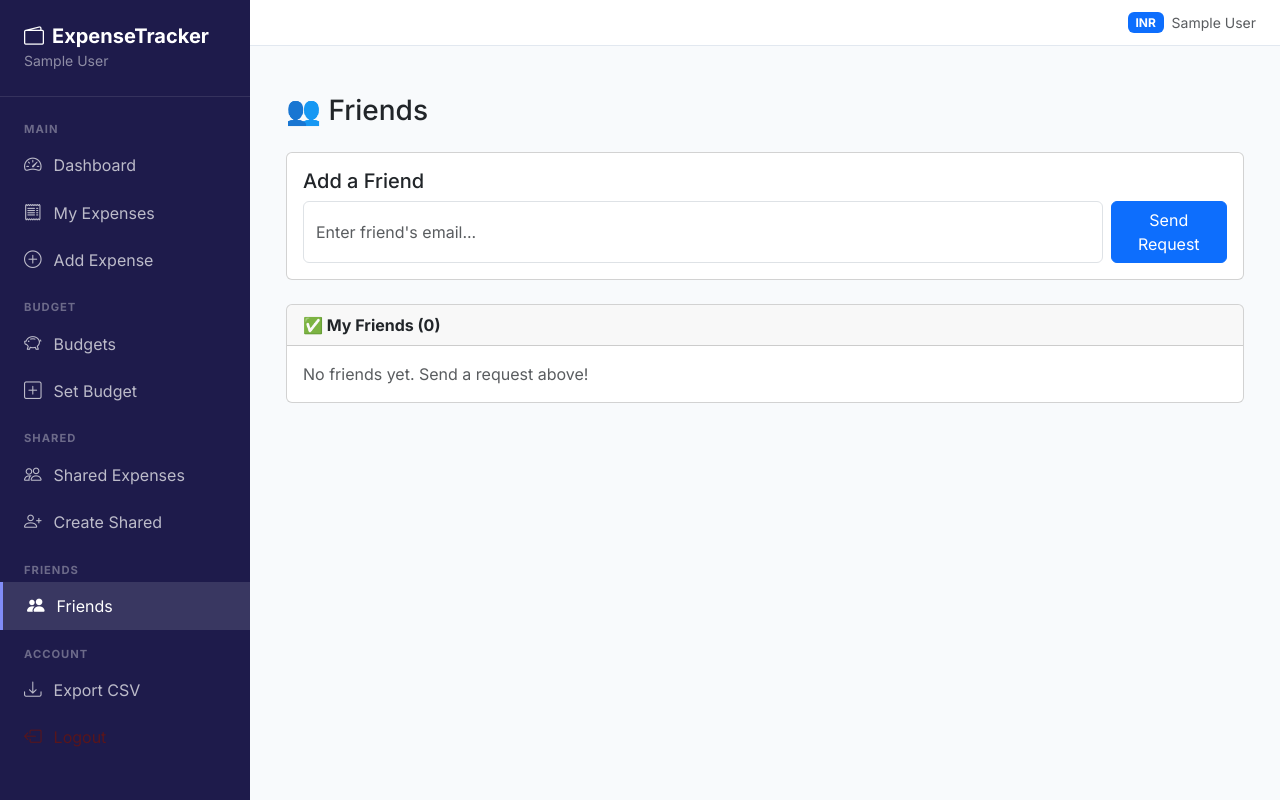
After one commit to harish-2805/Expense-tracker, a Django app: page /accounts/friends/ in a window 1280 px wide. The commit adds this page. Run offline with Django 4.2, Linux system fonts and the light colour scheme; the visitor is signed in with stand-in values (Sample User, id 1).

Commit message:
added friends feature

```diff
--- a/accounts/urls.py
+++ b/accounts/urls.py
@@ -5,4 +5,9 @@ urlpatterns = [
     path('register/', views.register_view, name='register'),
     path('login/', views.login_view, name='login'),
     path('logout/', views.logout_view, name='logout'),
+    # Friends
+    path('friends/', views.friends_list, name='friends_list'),
+    path('friends/send/', views.send_friend_request, name='send_friend_request'),
+    path('friends/<int:pk>/<str:action>/', views.respond_friend_request, name='respond_friend_request'),
+    path('friends/remove/<int:pk>/', views.remove_friend, name='remove_friend'),
 ]
--- a/accounts/views.py
+++ b/accounts/views.py
@@ -44,3 +44,102 @@ def logout_view(request):
     logout(request)
     messages.success(request, 'You have been logged out successfully.')
     return redirect('login')
+
+# Add this import at the top of accounts/views.py
+from .models import CustomUser, Friendship
+from django.contrib.auth.decorators import login_required
+from django.contrib import messages
+from django.shortcuts import render, redirect, get_object_or_404
+from django.db.models import Q
+
+
+@login_required
+def friends_list(request):
+    friends = request.user.get_friends()
+    pending_received = request.user.get_pending_requests()
+    pending_sent = Friendship.objects.filter(from_user=request.user, status='pending')
+
+    return render(request, 'accounts/friends.html', {
+        'friends': friends,
+        'pending_received': pending_received,
+        'pending_sent': pending_sent,
+    })
+
+
+@login_required
+def send_friend_request(request):
+    if request.method == 'POST':
+        email = request.POST.get('email', '').strip()
+        if not email:
+            messages.error(request, 'Please enter an email address.')
+            return redirect('friends_list')
+
+        if email == request.user.email:
+            messages.error(request, "You can't add yourself as a friend.")
+            return redirect('friends_list')
+
+        try:
+            to_user = CustomUser.objects.get(email=email)
+        except CustomUser.DoesNotExist:
+            messages.error(request, f'No user found with email: {email}')
+            return redirect('friends_list')
+
+        # Check if already friends or request exists
+        existing = Friendship.objects.filter(
+            Q(from_user=request.user, to_user=to_user) |
+            Q(from_user=to_user, to_user=request.user)
+        ).first()
+
+        if existing:
+            if existing.status == 'accepted':
+                messages.info(request, f'You are already friends with {to_user.email}.')
+            elif existing.status == 'pending':
+                messages.info(request, f'A friend request already exists with {to_user.email}.')
+            elif existing.status == 'rejected':
+                # Allow re-sending if previously rejected
+                existing.status = 'pending'
+                existing.from_user = request.user
+                existing.to_user = to_user
+                existing.save()
+                messages.success(request, f'Friend request sent to {to_user.email}!')
+        else:
+            Friendship.objects.create(from_user=request.user, to_user=to_user)
+            messages.success(request, f'Friend request sent to {to_user.email}!')
+
+    return redirect('friends_list')
+
+
+@login_required
+def respond_friend_request(request, pk, action):
+    friendship = get_object_or_404(Friendship, pk=pk, to_user=request.user)
+
+    if action == 'accept':
+        friendship.status = 'accepted'
+        friendship.save()
+        messages.success(request, f'You are now friends with {friendship.from_user.email}!')
+    elif action == 'reject':
+        friendship.status = 'rejected'
+        friendship.save()
+        messages.info(request, f'Friend request from {friendship.from_user.email} rejected.')
+
+    return redirect('friends_list')
+
+
+@login_required
+def remove_friend(request, pk):
+    user = request.user
+    friend = get_object_or_404(CustomUser, pk=pk)
+
+    friendship = Friendship.objects.filter(
+        Q(from_user=user, to_user=friend) |
+        Q(from_user=friend, to_user=user),
+        status='accepted'
+    ).first()
+
+    if friendship:
+        friendship.delete()
+        messages.success(request, f'{friend.email} removed from friends.')
+    else:
+        messages.error(request, 'Friendship not found.')
+
+    return redirect('friends_list')
--- /dev/null
+++ b/templates/accounts/friends.html
@@ -0,0 +1,76 @@
+{% extends 'base.html' %}
+{% block content %}
+<div class="container py-4">
+  <h3 class="mb-4">👥 Friends</h3>
+
+  <!-- Send Friend Request -->
+  <div class="card mb-4">
+    <div class="card-body">
+      <h5 class="card-title">Add a Friend</h5>
+      <form method="post" action="{% url 'send_friend_request' %}" class="d-flex gap-2">
+        {% csrf_token %}
+        <input type="email" name="email" class="form-control" placeholder="Enter friend's email..." required>
+        <button type="submit" class="btn btn-primary">Send Request</button>
+      </form>
+    </div>
+  </div>
+
+  <!-- Pending Received Requests -->
+  {% if pending_received %}
+  <div class="card mb-4 border-warning">
+    <div class="card-header bg-warning text-dark">
+      <strong>📬 Pending Requests ({{ pending_received.count }})</strong>
+    </div>
+    <ul class="list-group list-group-flush">
+      {% for fr in pending_received %}
+      <li class="list-group-item d-flex justify-content-between align-items-center">
+        <span>{{ fr.from_user.email }}{% if fr.from_user.full_name %} — {{ fr.from_user.full_name }}{% endif %}</span>
+        <span>
+          <a href="{% url 'respond_friend_request' fr.pk 'accept' %}" class="btn btn-sm btn-success me-1">✔ Accept</a>
+          <a href="{% url 'respond_friend_request' fr.pk 'reject' %}" class="btn btn-sm btn-outline-danger">✘ Reject</a>
+        </span>
+      </li>
+      {% endfor %}
+    </ul>
+  </div>
+  {% endif %}
+
+  <!-- Pending Sent Requests -->
+  {% if pending_sent %}
+  <div class="card mb-4 border-secondary">
+    <div class="card-header bg-light">
+      <strong>📤 Sent Requests</strong>
+    </div>
+    <ul class="list-group list-group-flush">
+      {% for fr in pending_sent %}
+      <li class="list-group-item text-muted">
+        {{ fr.to_user.email }} — <em>Awaiting response...</em>
+      </li>
+      {% endfor %}
+    </ul>
+  </div>
+  {% endif %}
+
+  <!-- Friends List -->
+  <div class="card">
+    <div class="card-header"><strong>✅ My Friends ({{ friends.count }})</strong></div>
+    {% if friends %}
+    <ul class="list-group list-group-flush">
+      {% for friend in friends %}
+      <li class="list-group-item d-flex justify-content-between align-items-center">
+        <span>
+          <i class="bi bi-person-circle me-2"></i>
+          {{ friend.email }}{% if friend.full_name %} — {{ friend.full_name }}{% endif %}
+        </span>
+        <a href="{% url 'remove_friend' friend.pk %}"
+           class="btn btn-sm btn-outline-danger"
+           onclick="return confirm('Remove {{ friend.email }} from friends?')">Remove</a>
+      </li>
+      {% endfor %}
+    </ul>
+    {% else %}
+    <div class="card-body text-muted">No friends yet. Send a request above!</div>
+    {% endif %}
+  </div>
+</div>
+{% endblock %}
--- a/templates/base.html
+++ b/templates/base.html
@@ -15,7 +15,6 @@
       --sidebar-width: 250px;
     }
     body { font-family: 'Inter', sans-serif; background: #f8fafc; }
-    /* Sidebar */
     #sidebar {
       position: fixed; top: 0; left: 0; height: 100vh;
       width: var(--sidebar-width); background: var(--sidebar-bg);
@@ -38,7 +37,6 @@
       text-transform: uppercase; letter-spacing: 1px;
       padding: 1rem 1.5rem .25rem;
     }
-    /* Main content */
     #main-content { margin-left: var(--sidebar-width); min-height: 100vh; }
     .topbar {
       background: #fff; border-bottom: 1px solid #e2e8f0;
@@ -46,37 +44,40 @@
       display: flex; align-items: center; justify-content: space-between;
     }
     .page-content { padding: 1.5rem; }
-    /* Cards */
     .stat-card { border: none; border-radius: 12px; box-shadow: 0 1px 3px rgba(0,0,0,.08); }
     .stat-card .icon-box {
       width: 48px; height: 48px; border-radius: 12px;
       display: flex; align-items: center; justify-content: center; font-size: 1.4rem;
     }
-    /* Table */
     .table-card { border: none; border-radius: 12px; box-shadow: 0 1px 3px rgba(0,0,0,.08); overflow: hidden; }
-    /* Badges */
     .badge-category { font-size: .7rem; font-weight: 600; padding: .35em .65em; border-radius: 6px; }
-    /* Progress */
     .progress { height: 8px; border-radius: 4px; }
-    /* Alerts */
     .alert { border: none; border-radius: 10px; }
-    /* Form card */
     .form-card { border: none; border-radius: 12px; box-shadow: 0 1px 3px rgba(0,0,0,.08); }
-    /* Mobile */
     @media (max-width: 768px) {
       #sidebar { transform: translateX(-100%); }
       #sidebar.show { transform: translateX(0); }
       #main-content { margin-left: 0; }
     }
-    /* Insight cards */
     .insight-card { border-left: 4px solid; border-radius: 0 8px 8px 0; padding: .75rem 1rem; }
+
+    /* --- FRIENDS badge pill --- */
+    #sidebar .nav-link .pending-badge {
+      margin-left: auto;
+      font-size: .65rem;
+      padding: .2em .55em;
+      border-radius: 20px;
+      background: #f59e0b;
+      color: #1e1b4b;
+      font-weight: 700;
+      line-height: 1.4;
+    }
   </style>
   {% block extra_css %}{% endblock %}
 </head>
 <body>
 
 {% if user.is_authenticated %}
-<!-- Sidebar -->
 <nav id="sidebar">
   <div class="brand">
     <h5><i class="bi bi-wallet2 me-2 text-indigo-300"></i>ExpenseTracker</h5>
@@ -111,6 +112,18 @@
       <i class="bi bi-person-plus"></i> Create Shared
     </a>
 
+    <!-- ↓ NEW FRIENDS SECTION -->
+    <div class="section-label">Friends</div>
+    <a href="{% url 'friends_list' %}" class="nav-link {% if 'friends' in request.resolver_match.url_name %}active{% endif %}">
+      <i class="bi bi-people-fill"></i> Friends
+      {% with count=user.get_pending_requests.count %}
+        {% if count %}
+          <span class="pending-badge">{{ count }}</span>
+        {% endif %}
+      {% endwith %}
+    </a>
+    <!-- ↑ END FRIENDS SECTION -->
+
     <div class="section-label">Account</div>
     <a href="{% url 'export_csv' %}" class="nav-link">
       <i class="bi bi-download"></i> Export CSV
@@ -121,7 +134,6 @@
   </div>
 </nav>
 
-<!-- Main -->
 <div id="main-content">
   <div class="topbar">
     <button class="btn btn-sm btn-outline-secondary d-md-none" id="sidebarToggle">
@@ -143,7 +155,6 @@
         </div>
       {% endfor %}
     {% endif %}
-
     {% block content %}{% endblock %}
   </div>
 </div>
@@ -154,7 +165,6 @@
 
 <script src="https://cdn.jsdelivr.net/npm/bootstrap@5.3.2/dist/js/bootstrap.bundle.min.js"></script>
 <script>
-  // Sidebar toggle for mobile
   const toggle = document.getElementById('sidebarToggle');
   if (toggle) toggle.addEventListener('click', () => document.getElementById('sidebar').classList.toggle('show'));
 </script>
```
Also changed, not shown: accounts/models.py (+36 -5 lines), shared_expenses/forms.py (+7 -4 lines), accounts/migrations/0002_alter_customuser_date_joined_and_more.py (added).
